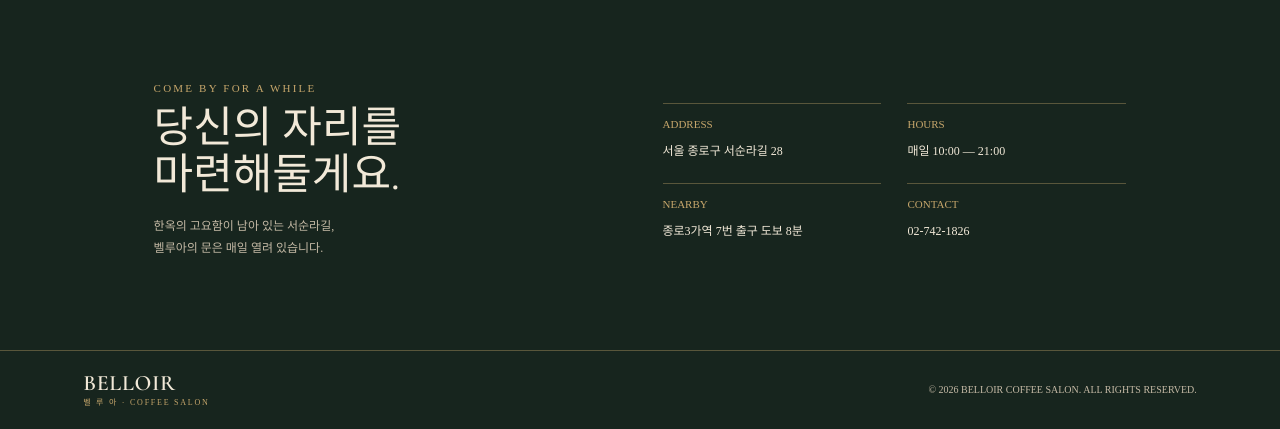
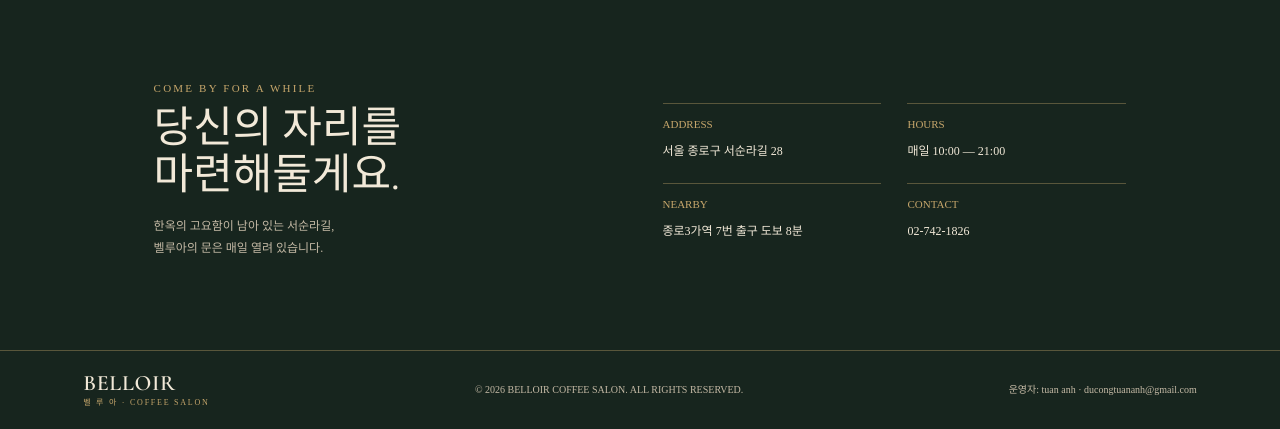
Before and after one commit to ducongtuananh-art/week-11-desktop, a plain HTML site: page index.html in a window 1280 px wide. Shown: the part 1956-2385 px from the top of the page. Drawn offline with nearby package versions, Linux system fonts and the light colour scheme.

Commit message:
운영자 정보 추가

```diff
--- a/index.html
+++ b/index.html
@@ -343,6 +343,7 @@
     <footer>
       <span class="brand-name">BELLOIR<small>벨 루 아 · COFFEE SALON</small></span>
       <span>© 2026 BELLOIR COFFEE SALON. ALL RIGHTS RESERVED.</span>
+      <span>운영자: tuan anh · <a href="mailto:ducongtuananh@gmail.com">ducongtuananh@gmail.com</a></span>
     </footer>
   </div>
   <script>
```
